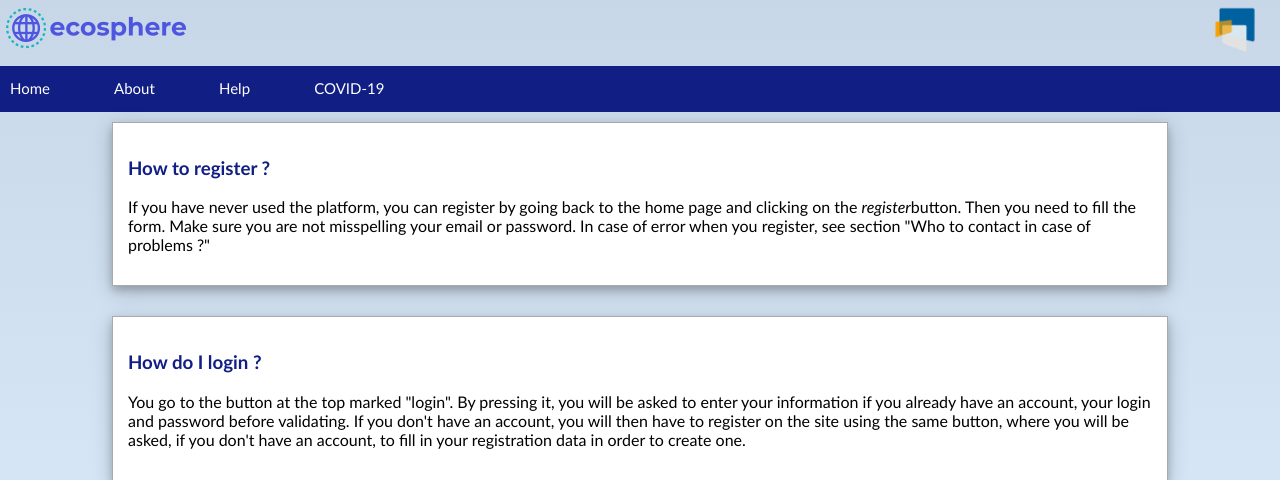
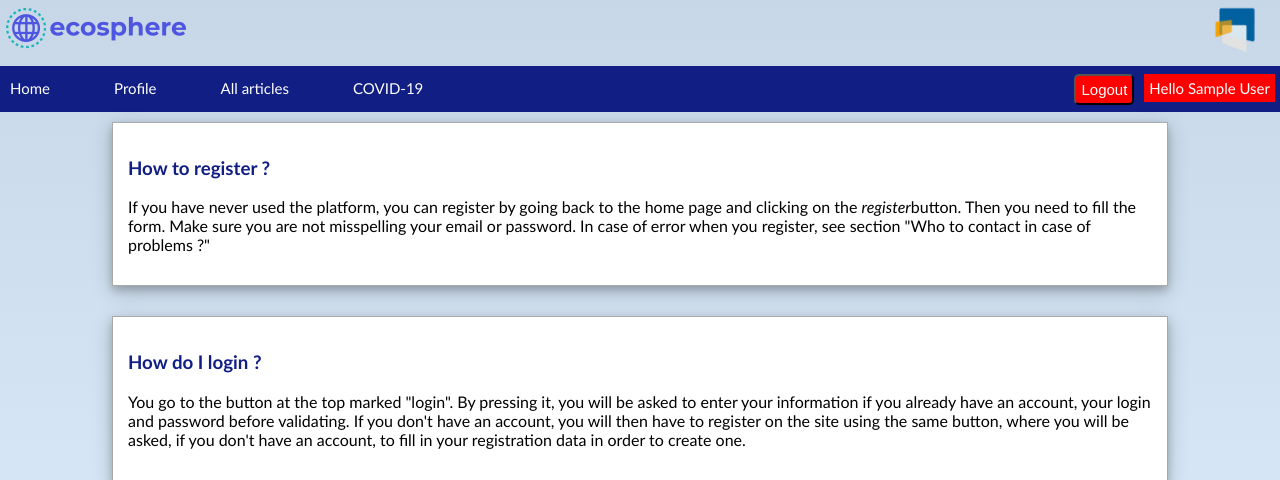
Before and after one commit to NinaKaveh/ecosphere-web-app, a PHP site: page /View/help.php in a window 1280 px wide. Shown: the top 480 px of the page. Run offline with PHP 8.4, Linux system fonts and the light colour scheme; the visitor is signed in with stand-in values (Sample User, id 1).

Commit message:
Update help.php
Acces avec user possible

```diff
--- a/View/help.php
+++ b/View/help.php
@@ -7,11 +7,35 @@
     <script type="text/javascript" src="js/include_header_footer.js"></script>
 </head>
 <body>
-<header>
-    <div id="globalHeader">
-        <script>addGlobalHeader();</script>
-    </div>
-</header>
+<?php session_start();
+if(!empty($_SESSION['name'])) {
+    ?>
+    <header>
+        <div id="header">
+            <img id="ecosphere_logo" src="img/logo-paysage.png" alt="logo" width="195"/>
+            <img id="isep_logo" src="img/logo-isep.png" alt="logo" width="60"/>
+
+            <div id="banner">
+                <nav class="navbar">
+                    <a href="user/user_homepage.php">Home</a>
+                    <a href="user/user_profile.php">Profile</a>
+                    <a href="user/all_articles.php">All articles</a>
+                    <a href="covid.php">COVID-19</a>
+                    <span>Hello <?php echo $_SESSION['name'];?></span><button class="//button" onclick="window.location.href='user/logout.php'">Logout</button>
+                </nav>
+
+            </div>
+
+
+        </div>
+    </header>
+<?php } else { ?>
+    <header>
+        <div id="globalHeader">
+            <script>addGlobalHeader();</script>
+        </div>
+    </header>
+<?php } ?>
 
 <main>
     <article class="panel">
```
